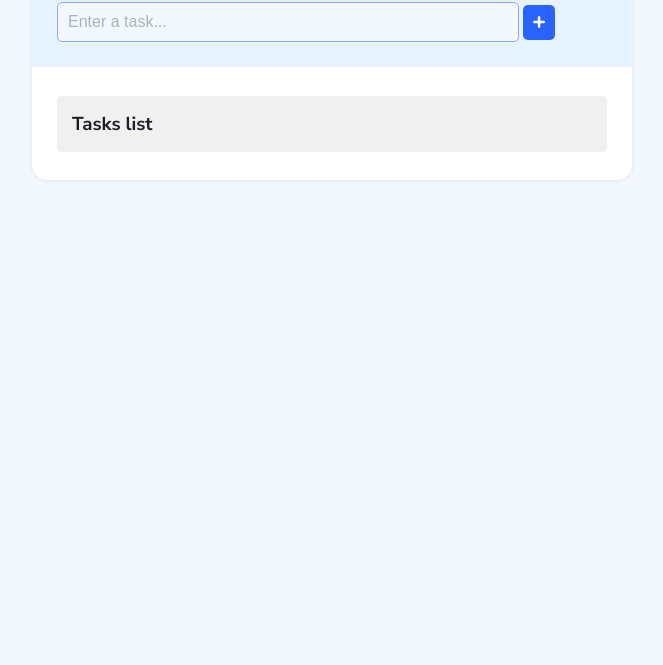
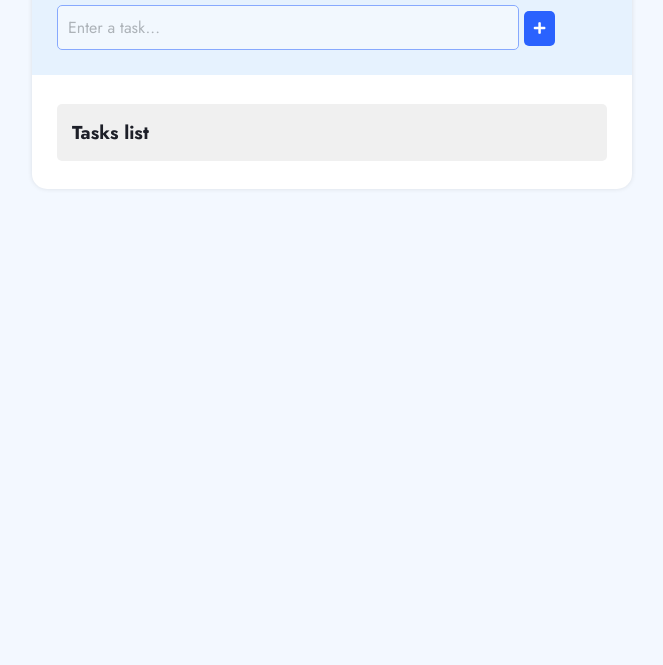
Before and after one commit to jrukundo256/To-do-List, a plain HTML site: page index.html in a window 1280 px wide. Shown: the part 135-800 px from the top of the page, without its empty margins (308-971 px from the left). Drawn offline with Linux system fonts and the light colour scheme.

Commit message:
Changing font to Jost..

```diff
--- a/css/style.css
+++ b/css/style.css
@@ -1,8 +1,9 @@
 @import url('https://fonts.googleapis.com/css2?family=Nunito+Sans:ital,wght@0,200;0,300;0,400;0,500;0,600;0,700;1,400;1,500;1,600;1,700&display=swap');
-
+@import url('https://fonts.googleapis.com/css2?family=Jost:ital,wght@0,100;0,200;0,300;0,400;0,500;0,600;0,700;0,800;0,900;1,100;1,200;1,300;1,400;1,500;1,600;1,700;1,800;1,900&display=swap');
 
 body {
-    font-family: 'Nunito Sans', sans-serif;
+    font-family: 'Jost', sans-serif;
+
     background-color: #F3F8FF;
     margin: 0;
     padding: 0;
@@ -23,6 +24,7 @@ header {
 }
 
 input[type="text"] {
+    font-family: 'Jost', sans-serif;
     width: 80%;
     padding: 10px;
     font-size: 16px;
```
